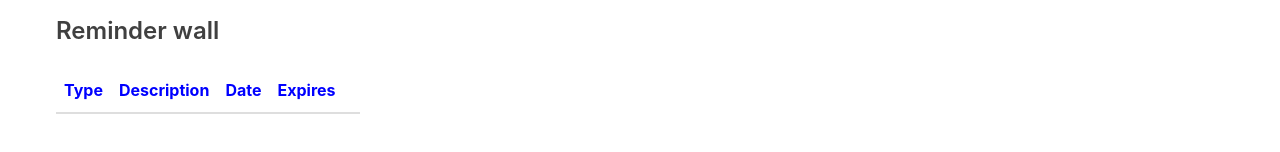
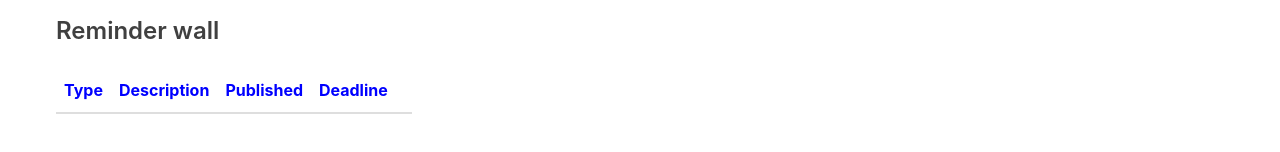
Before and after one commit to eSerrano24/Reminder_app, a React (Create React App) app: page / in a window 1280 px wide. Shown: the part 478-630 px from the top of the page. Built offline with nearby package versions, Linux system fonts and the light colour scheme.

Commit message:
we have a calender in the deadline place

```diff
--- a/src/Table.js
+++ b/src/Table.js
@@ -3,7 +3,7 @@ import EdiText from 'react-editext';
 
 const Table = props => {
   const { characterData, removeCharacter } = props;
-  const [value, setValue] = useState('');
+  const [value, setValue] = useState("");
 
   return (
     <table style={{color: "blue", width: "auto"}}>
@@ -24,8 +24,8 @@ let TableHeader = () => {
       <tr>
         <th style={{textAlign: "center"}}>Type</th>
         <th style={{textAlign: "center"}}>Description</th>
-        <th style={{textAlign: "center"}}>Date</th>
-        <th style={{textAlign: "center"}}>Expires</th>
+        <th style={{textAlign: "center"}}>Published</th>
+        <th style={{textAlign: "center"}}>Deadline</th>
         <th style={{textAlign: "center"}}></th>
       </tr>
     </thead>
@@ -36,15 +36,19 @@ let TableBody = props => {
   const rows = props.characterData.map((row, index) => {
 
 
-  const handleSave = val=> {
-      props.setValue(val);
+  const handleSave = val => {
+    props.setValue(val);
   }
+
     return (
       <tr key={index}>
         <td style={{textAlign: "center"}}>{row.type}</td>
         <td style={{textAlign: "center"}}>{row.description}</td>
         <td style={{textAlign: "center"}}>{new Date().toLocaleDateString('default', {month: 'long'})+' '+new Date().getDate()+', '+ new Date().getFullYear()}</td>
-        <td style={{textAlign: "center"}}><EdiText type='text' value = {props.value} onSave = {handleSave}/></td>
+        <td><EdiText type="date"
+          hint="All dates are allowed between 2000 and 2049"
+          value={props.value}
+          onSave={handleSave}/> </td>
         <td>
           <button onClick={() => props.removeCharacter(index)}>Delete</button>
         </td>
```
